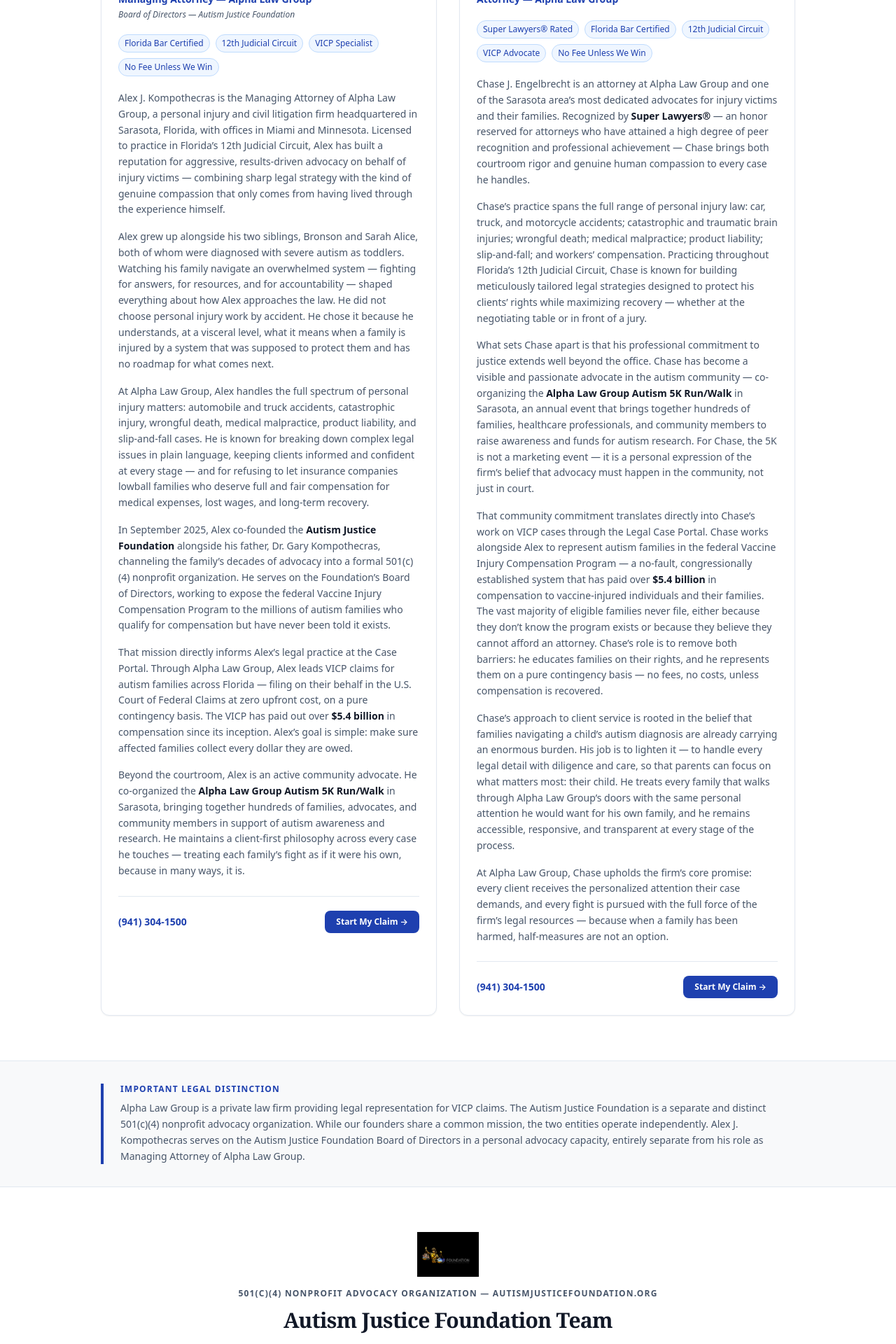
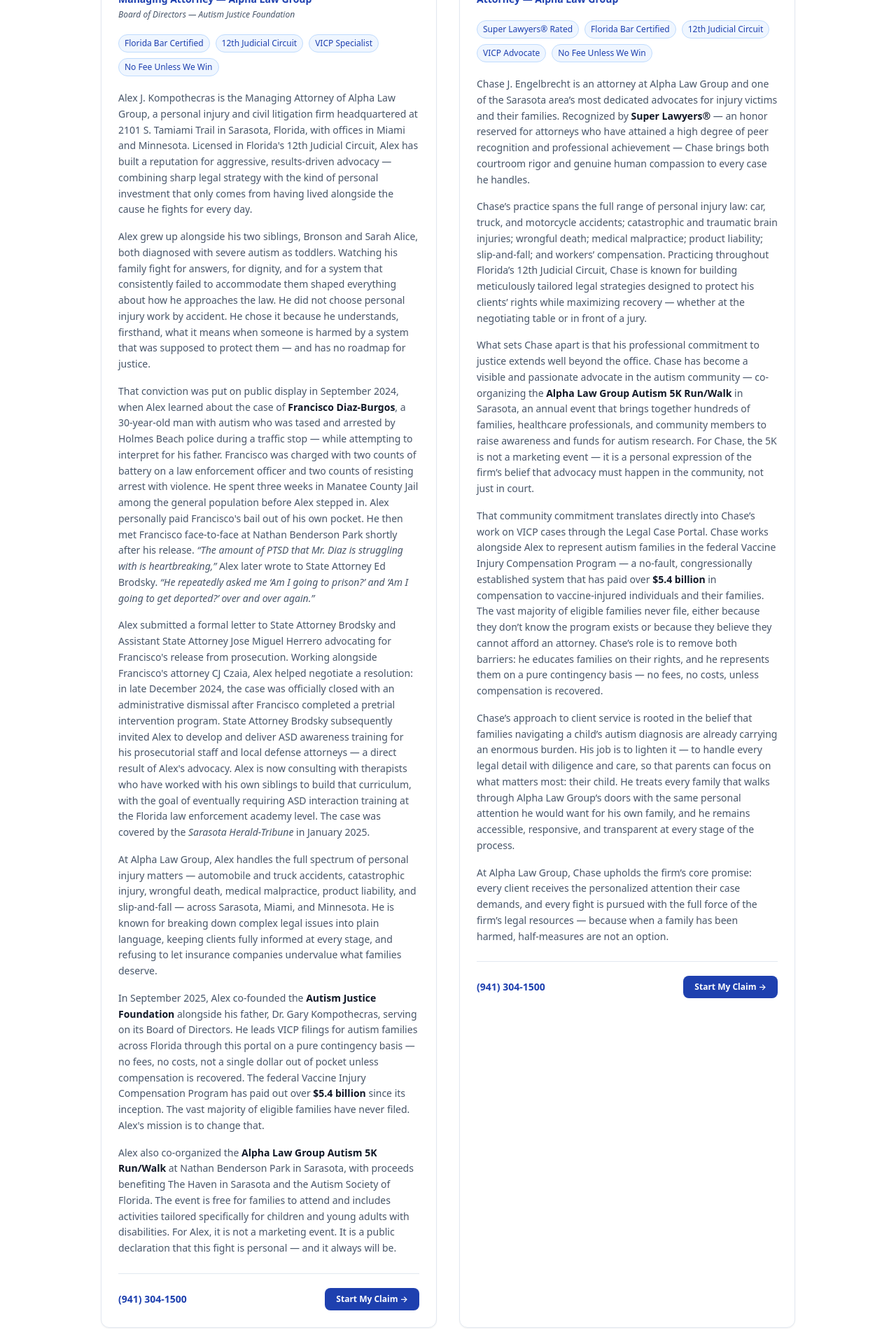
Before and after one commit to badandy-beep/legalcaseportal, a Next.js app: page /our-team in a window 1280 px wide. Shown: the part 720-2640 px from the top of the page at 70% size. Built offline with nearby package versions, Linux system fonts and the light colour scheme.

Commit message:
feat: Alex bio — Francisco Diaz-Burgos case, bail, letter to State Attorney, ASD training mission, Herald-Tribune coverage

```diff
--- a/src/app/(public)/our-team/page.tsx
+++ b/src/app/(public)/our-team/page.tsx
@@ -35,22 +35,25 @@ export default function OurTeamPage() {
 
                 <div className="space-y-4 text-sm text-[#475569] leading-relaxed">
                   <p>
-                    Alex J. Kompothecras is the Managing Attorney of Alpha Law Group, a personal injury and civil litigation firm headquartered in Sarasota, Florida, with offices in Miami and Minnesota. Licensed to practice in Florida&rsquo;s 12th Judicial Circuit, Alex has built a reputation for aggressive, results-driven advocacy on behalf of injury victims — combining sharp legal strategy with the kind of genuine compassion that only comes from having lived through the experience himself.
+                    Alex J. Kompothecras is the Managing Attorney of Alpha Law Group, a personal injury and civil litigation firm headquartered at 2101 S. Tamiami Trail in Sarasota, Florida, with offices in Miami and Minnesota. Licensed in Florida&apos;s 12th Judicial Circuit, Alex has built a reputation for aggressive, results-driven advocacy — combining sharp legal strategy with the kind of personal investment that only comes from having lived alongside the cause he fights for every day.
                   </p>
                   <p>
-                    Alex grew up alongside his two siblings, Bronson and Sarah Alice, both of whom were diagnosed with severe autism as toddlers. Watching his family navigate an overwhelmed system — fighting for answers, for resources, and for accountability — shaped everything about how Alex approaches the law. He did not choose personal injury work by accident. He chose it because he understands, at a visceral level, what it means when a family is injured by a system that was supposed to protect them and has no roadmap for what comes next.
+                    Alex grew up alongside his two siblings, Bronson and Sarah Alice, both diagnosed with severe autism as toddlers. Watching his family fight for answers, for dignity, and for a system that consistently failed to accommodate them shaped everything about how he approaches the law. He did not choose personal injury work by accident. He chose it because he understands, firsthand, what it means when someone is harmed by a system that was supposed to protect them — and has no roadmap for justice.
                   </p>
                   <p>
-                    At Alpha Law Group, Alex handles the full spectrum of personal injury matters: automobile and truck accidents, catastrophic injury, wrongful death, medical malpractice, product liability, and slip-and-fall cases. He is known for breaking down complex legal issues in plain language, keeping clients informed and confident at every stage — and for refusing to let insurance companies lowball families who deserve full and fair compensation for medical expenses, lost wages, and long-term recovery.
+                    That conviction was put on public display in September 2024, when Alex learned about the case of <strong className="text-[#111827]">Francisco Diaz-Burgos</strong>, a 30-year-old man with autism who was tased and arrested by Holmes Beach police during a traffic stop — while attempting to interpret for his father. Francisco was charged with two counts of battery on a law enforcement officer and two counts of resisting arrest with violence. He spent three weeks in Manatee County Jail among the general population before Alex stepped in. Alex personally paid Francisco&apos;s bail out of his own pocket. He then met Francisco face-to-face at Nathan Benderson Park shortly after his release. <em>&ldquo;The amount of PTSD that Mr. Diaz is struggling with is heartbreaking,&rdquo;</em> Alex later wrote to State Attorney Ed Brodsky. <em>&ldquo;He repeatedly asked me &lsquo;Am I going to prison?&rsquo; and &lsquo;Am I going to get deported?&rsquo; over and over again.&rdquo;</em>
                   </p>
                   <p>
-                    In September 2025, Alex co-founded the <strong className="text-[#111827]">Autism Justice Foundation</strong> alongside his father, Dr. Gary Kompothecras, channeling the family&rsquo;s decades of advocacy into a formal 501(c)(4) nonprofit organization. He serves on the Foundation&rsquo;s Board of Directors, working to expose the federal Vaccine Injury Compensation Program to the millions of autism families who qualify for compensation but have never been told it exists.
+                    Alex submitted a formal letter to State Attorney Brodsky and Assistant State Attorney Jose Miguel Herrero advocating for Francisco&apos;s release from prosecution. Working alongside Francisco&apos;s attorney CJ Czaia, Alex helped negotiate a resolution: in late December 2024, the case was officially closed with an administrative dismissal after Francisco completed a pretrial intervention program. State Attorney Brodsky subsequently invited Alex to develop and deliver ASD awareness training for his prosecutorial staff and local defense attorneys — a direct result of Alex&apos;s advocacy. Alex is now consulting with therapists who have worked with his own siblings to build that curriculum, with the goal of eventually requiring ASD interaction training at the Florida law enforcement academy level. The case was covered by the <em>Sarasota Herald-Tribune</em> in January 2025.
                   </p>
                   <p>
-                    That mission directly informs Alex&rsquo;s legal practice at the Case Portal. Through Alpha Law Group, Alex leads VICP claims for autism families across Florida — filing on their behalf in the U.S. Court of Federal Claims at zero upfront cost, on a pure contingency basis. The VICP has paid out over <strong className="text-[#111827]">$5.4 billion</strong> in compensation since its inception. Alex&rsquo;s goal is simple: make sure affected families collect every dollar they are owed.
+                    At Alpha Law Group, Alex handles the full spectrum of personal injury matters — automobile and truck accidents, catastrophic injury, wrongful death, medical malpractice, product liability, and slip-and-fall — across Sarasota, Miami, and Minnesota. He is known for breaking down complex legal issues into plain language, keeping clients fully informed at every stage, and refusing to let insurance companies undervalue what families deserve.
                   </p>
                   <p>
-                    Beyond the courtroom, Alex is an active community advocate. He co-organized the <strong className="text-[#111827]">Alpha Law Group Autism 5K Run/Walk</strong> in Sarasota, bringing together hundreds of families, advocates, and community members in support of autism awareness and research. He maintains a client-first philosophy across every case he touches — treating each family&rsquo;s fight as if it were his own, because in many ways, it is.
+                    In September 2025, Alex co-founded the <strong className="text-[#111827]">Autism Justice Foundation</strong> alongside his father, Dr. Gary Kompothecras, serving on its Board of Directors. He leads VICP filings for autism families across Florida through this portal on a pure contingency basis — no fees, no costs, not a single dollar out of pocket unless compensation is recovered. The federal Vaccine Injury Compensation Program has paid out over <strong className="text-[#111827]">$5.4 billion</strong> since its inception. The vast majority of eligible families have never filed. Alex&apos;s mission is to change that.
+                  </p>
+                  <p>
+                    Alex also co-organized the <strong className="text-[#111827]">Alpha Law Group Autism 5K Run/Walk</strong> at Nathan Benderson Park in Sarasota, with proceeds benefiting The Haven in Sarasota and the Autism Society of Florida. The event is free for families to attend and includes activities tailored specifically for children and young adults with disabilities. For Alex, it is not a marketing event. It is a public declaration that this fight is personal — and it always will be.
                   </p>
                 </div>
 
```
